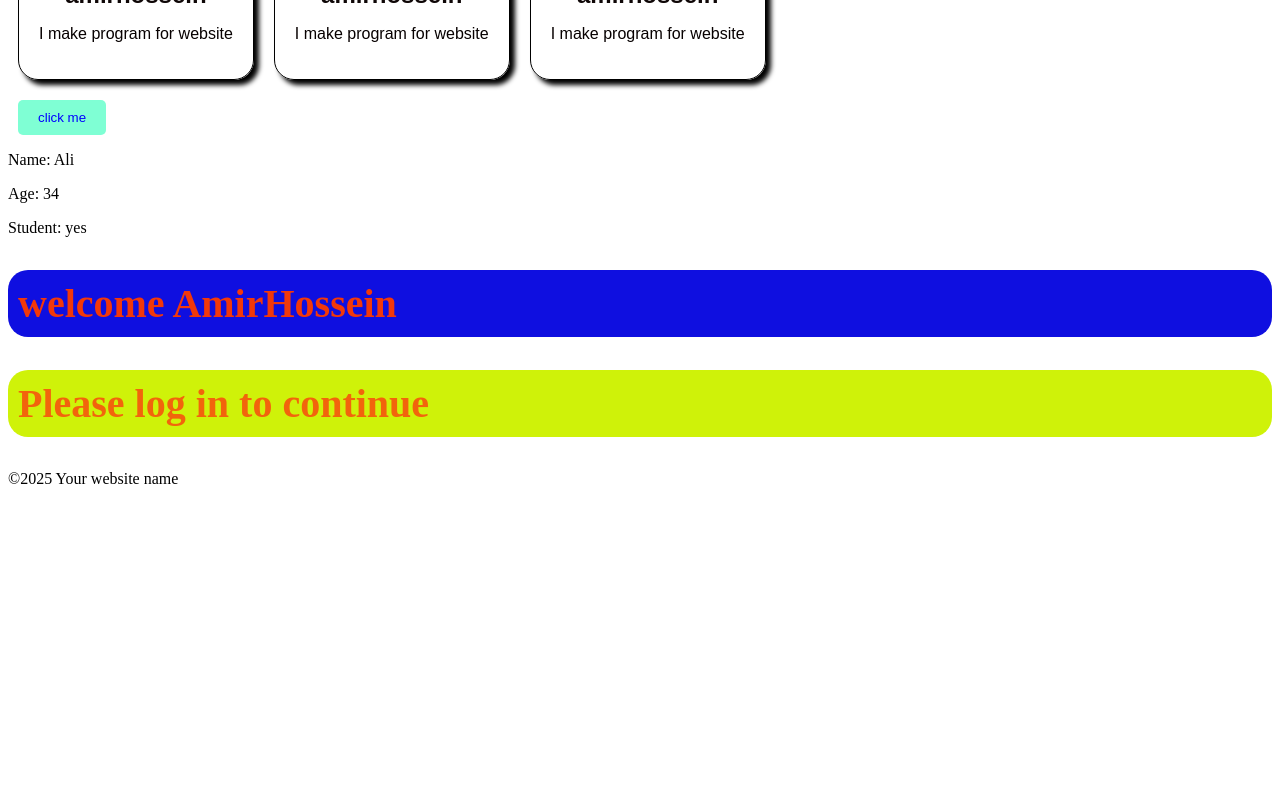
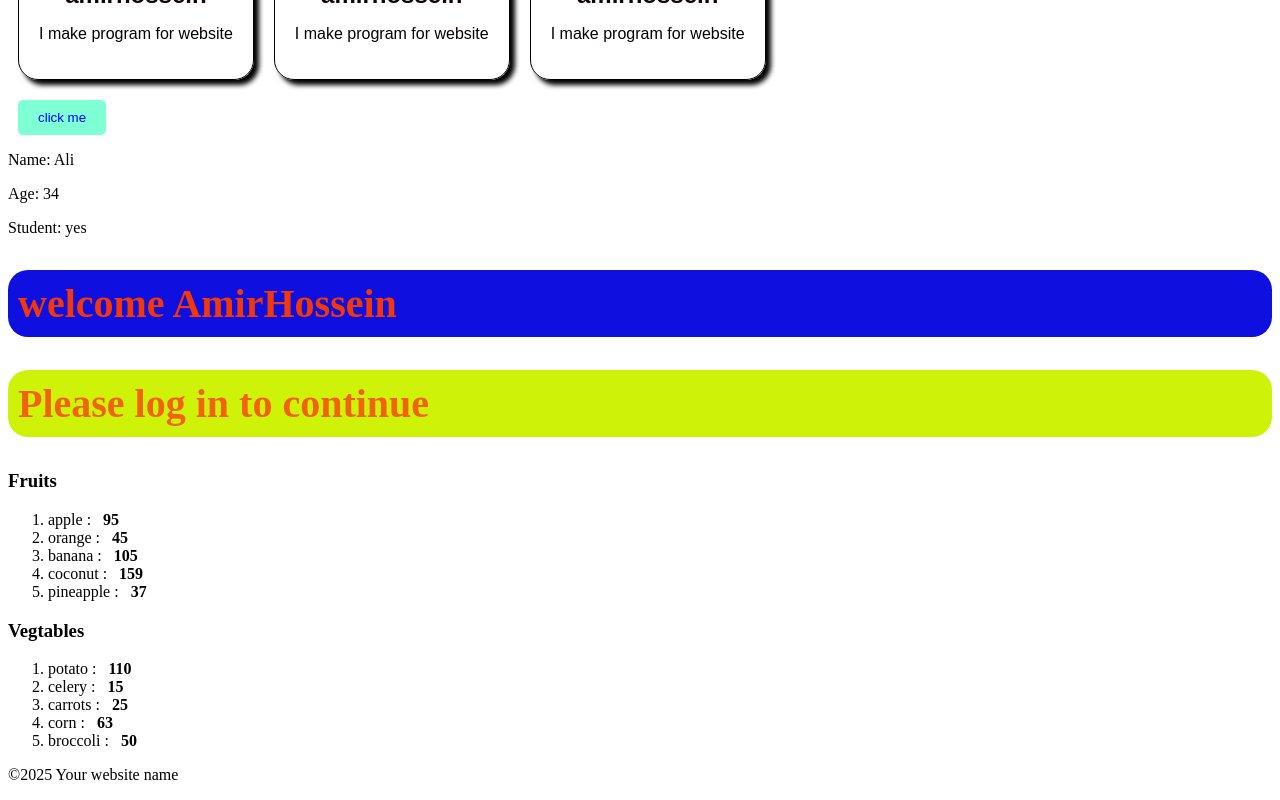
Before and after one commit to amirhoprogrammer/my-react-bro, a React (Vite) app: page / in a window 1280 px wide. Shown: the part 403-1203 px from the top of the page. Before the commit the page ends 907 px from the top, so only its background shows below. Built offline with nearby package versions, Linux system fonts and the light colour scheme.

Commit message:
add render list and edit in button2

```diff
--- a/src/App.jsx
+++ b/src/App.jsx
@@ -9,7 +9,22 @@
 //import Button2 from "./Button2.jsx";
 import Student from "./Student.jsx";
 import UserGreeting from "./UserGreeting.jsx";
+import List from "./List.jsx";
 function App() {
+  const fruits = [
+    { id: 1, name: "apple", calories: 95 },
+    { id: 2, name: "orange", calories: 45 },
+    { id: 3, name: "banana", calories: 105 },
+    { id: 4, name: "coconut", calories: 159 },
+    { id: 5, name: "pineapple", calories: 37 },
+  ];
+  const vegtables = [
+    { id: 6, name: "potato", calories: 110 },
+    { id: 7, name: "celery", calories: 15 },
+    { id: 8, name: "carrots", calories: 25 },
+    { id: 9, name: "corn", calories: 63 },
+    { id: 10, name: "broccoli", calories: 50 },
+  ];
   return (
     <>
       <Header />
@@ -22,6 +37,10 @@
       <Student name="Ali" age={34} isStudent={true} />
       <UserGreeting IsLoggedIn={true} username="AmirHossein" />
       <UserGreeting IsLoggedIn={false} username="AmirHessam" />
+      {/*<List items={fruits} category="Fruits" />*/}
+      {/*<List items={vegtables} category="Vegtables" />*/}
+      {fruits.length > 0 ? <List items={fruits} category="Fruits" /> : null}
+      {fruits.length > 0 && <List items={vegtables} category="Vegtables" />}
       {/*<Student name="Ali" age="ghi" isStudent={true} />
       <Student />*/}
       {/**/}
--- a/src/Button2.jsx
+++ b/src/Button2.jsx
@@ -15,8 +15,11 @@
     margin: "10px 10px",
   };
   return (
-    <button type="Button" style={style2}>
+    /*<button type="Button" style={style2}>
       click here!
+    </button>*/
+    <button onClick={cli} style={style2}>
+      click me
     </button>
   );
 }
--- /dev/null
+++ b/src/List.jsx
@@ -0,0 +1,43 @@
+function List(props) {
+  //const fruits = ["apple", "orange", "banana", "coconut", "pineapple"];
+  /*const fruits = [
+    { id: 1, name: "apple", calories: 95 },
+    { id: 2, name: "orange", calories: 45 },
+    { id: 3, name: "banana", calories: 105 },
+    { id: 4, name: "coconut", calories: 159 },
+    { id: 5, name: "pineapple", calories: 37 },
+  ];*/
+  //fruits.sort((a, b) => a.name.localeCompare(b.name)); //alphabatical
+  //fruits.sort((a, b) => b.name.localeCompare(a.name)); //reverse alphabatical
+  //fruits.sort((a, b) => a.calories - b.calories); // numeric
+  //fruits.sort((a, b) => b.calories - a.calories); // reverse numeric
+
+  //const lowCalFruits = fruits.filter((fruit) => fruit.calories < 100);
+  //const highCalFruits = fruits.filter((fruit) => fruit.calories < 100);
+  /*const listItems = lowCalFruits.map((lowCalFruit) => (
+    <li key={lowCalFruit.id}>
+      {lowCalFruit.name} : &nbsp; <b>{lowCalFruit.calories}</b>
+    </li>
+  ));
+  const listItems = fruits.map((fruit) => (
+    <li key={fruit.id}>
+      {fruit.name} : &nbsp; <b>{fruit.calories}</b>
+    </li>
+  ));*/
+  const itemList = props.items;
+  const category = props.category;
+  const listItems = itemList.map((item) => (
+    <li key={item.id}>
+      {item.name} : &nbsp; <b>{item.calories}</b>
+    </li>
+  ));
+  //return <ol>{fruits}</ol>;
+  //return <ol>{listItems}</ol>;
+  return (
+    <>
+      <h3>{category}</h3>
+      <ol>{listItems}</ol>
+    </>
+  );
+}
+export default List;
```
